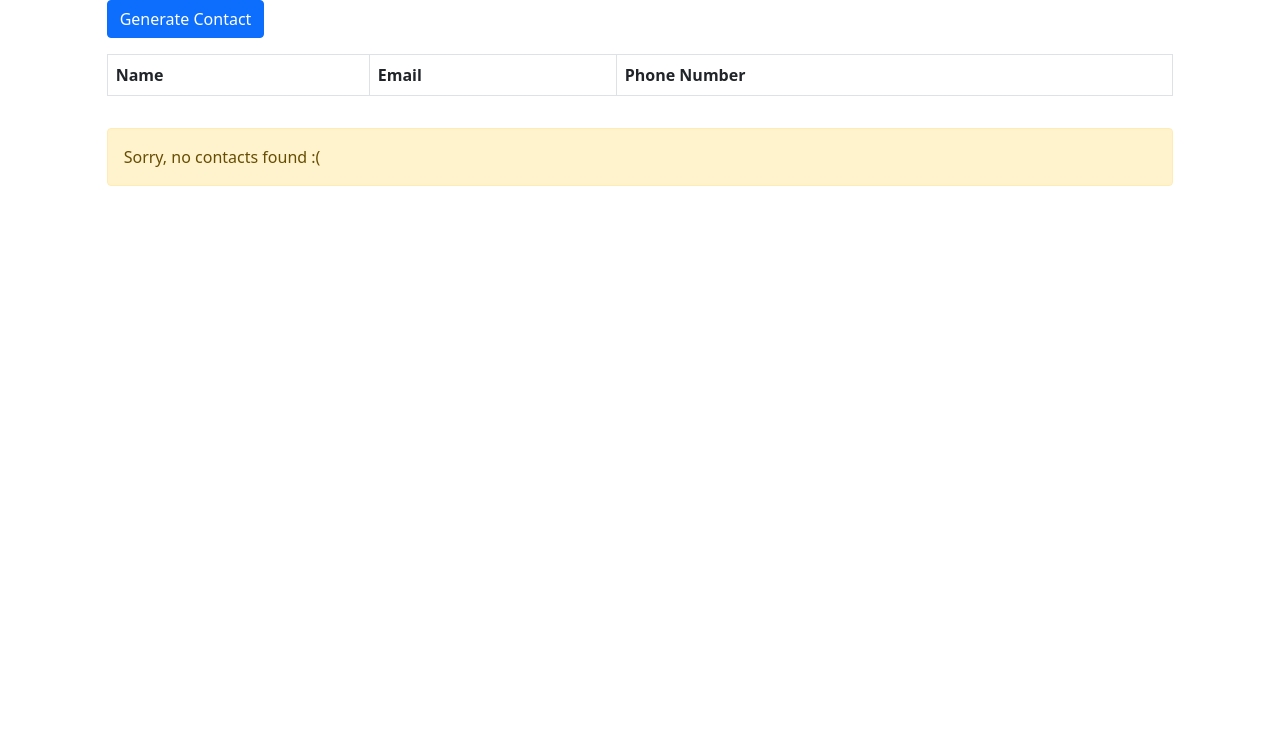
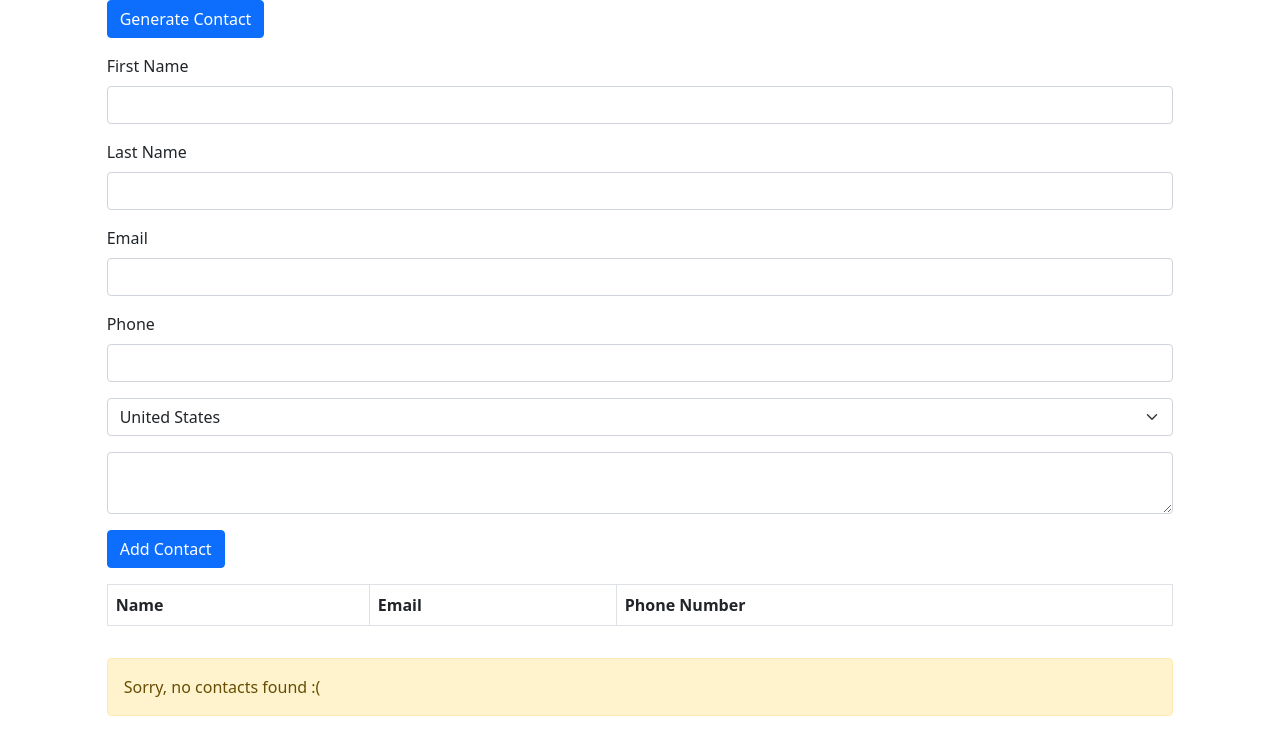
Before and after one commit to Ordervous/React---events---state, a React (Create React App) app: page / in a window 1280 px wide. Shown: the top 754 px of the page. Built offline with nearby package versions, Linux system fonts and the light colour scheme.

Commit message:
Finished Lesson with form fields

```diff
--- a/src/App.js
+++ b/src/App.js
@@ -3,6 +3,7 @@ import Stack from 'react-bootstrap/Stack'
 import ContactList from './ContactList'
 import ContactSummary from './ContactSummary'
 import ContactActions from './ContactActions'
+import ContactForm from './ContactForm';
 // import Contact from './Contact.js'
 
 
@@ -44,8 +45,9 @@ class App extends React.Component {
     return (
       <Stack gap={3} className="col-md-10 mx-auto">
         <ContactActions onNewContact={this.onNewContact}
-          onDeleteContact={this.handleDeleteContact}
-          selectedContact={this.state.selected} />
+                        onDeleteContact={this.handleDeleteContact}
+                        selectedContact={this.state.selected} />
+        <ContactForm onSubmit={this.onNewContact}/>
         <ContactList contacts={this.state.contacts} onContactSelected={this.handleContactSelected} />
         <ContactSummary contacts={this.state.contacts} />
       </Stack>
--- a/src/ContactForm.js
+++ b/src/ContactForm.js
@@ -16,11 +16,22 @@ class ContactForm extends React.Component {
         this.handleChange = this.handleChange.bind(this);
     }
 
-  handleChange() {
+    handleChange(event) {
+        console.log(`${event.target.name}: ${event.target.value}`)
+        //     let newState = {}
+        //   if (event.target.name === "first_name") { newState.first_name = event.target.value }
+        //   if (event.target.name === "last_name") { newState.last_name = event.target.value }
+        //   if (event.target.name === "email") { newState.email = event.target.value }
+        //   if (event.target.name === "phone") { newState.phone = event.target.value }
+        // Since the target sname matches the attribute we can reduce to just this =>
+        this.setState({ [event.target.name]: event.target.value });
     }
 
-  handleSubmit() {
+    handleSubmit(event) {
+        event.preventDefault()
+        this.props.onSubmit(this.state)
     }
+
 
     render() {
         return (
@@ -41,6 +52,14 @@ class ContactForm extends React.Component {
                     <Form.Label>Phone</Form.Label>
                     <Form.Control type="text" name="phone" value={this.state.phone} onChange={this.handleChange} />
                 </Form.Group>
+                <Form.Select className="mb-3" value={this.state.country} onChange={this.handleChange}>
+                    <option value="United States">United States</option>
+                    <option value="Canada">Canada</option>
+                    <option value="Mexico">Mexico</option>
+                </Form.Select>
+                <Form.Control className="mb-3" as="textarea" value={this.state.comment} onChange={this.handleChange} />
+
+
                 <Button type="submit">Add Contact</Button>
             </Form>
         )
```
Lines whose indentation alone changed are shown as unchanged.
